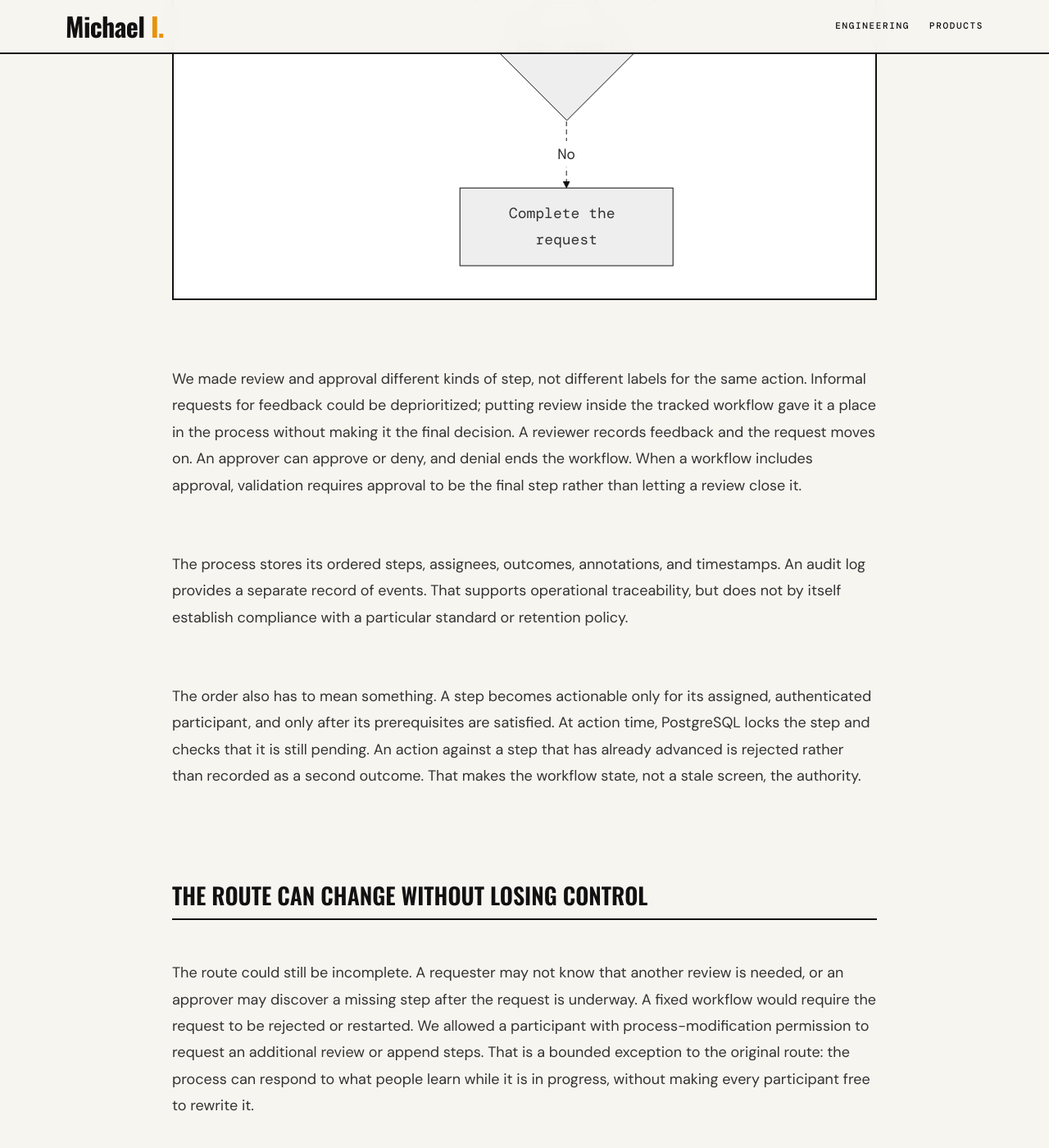
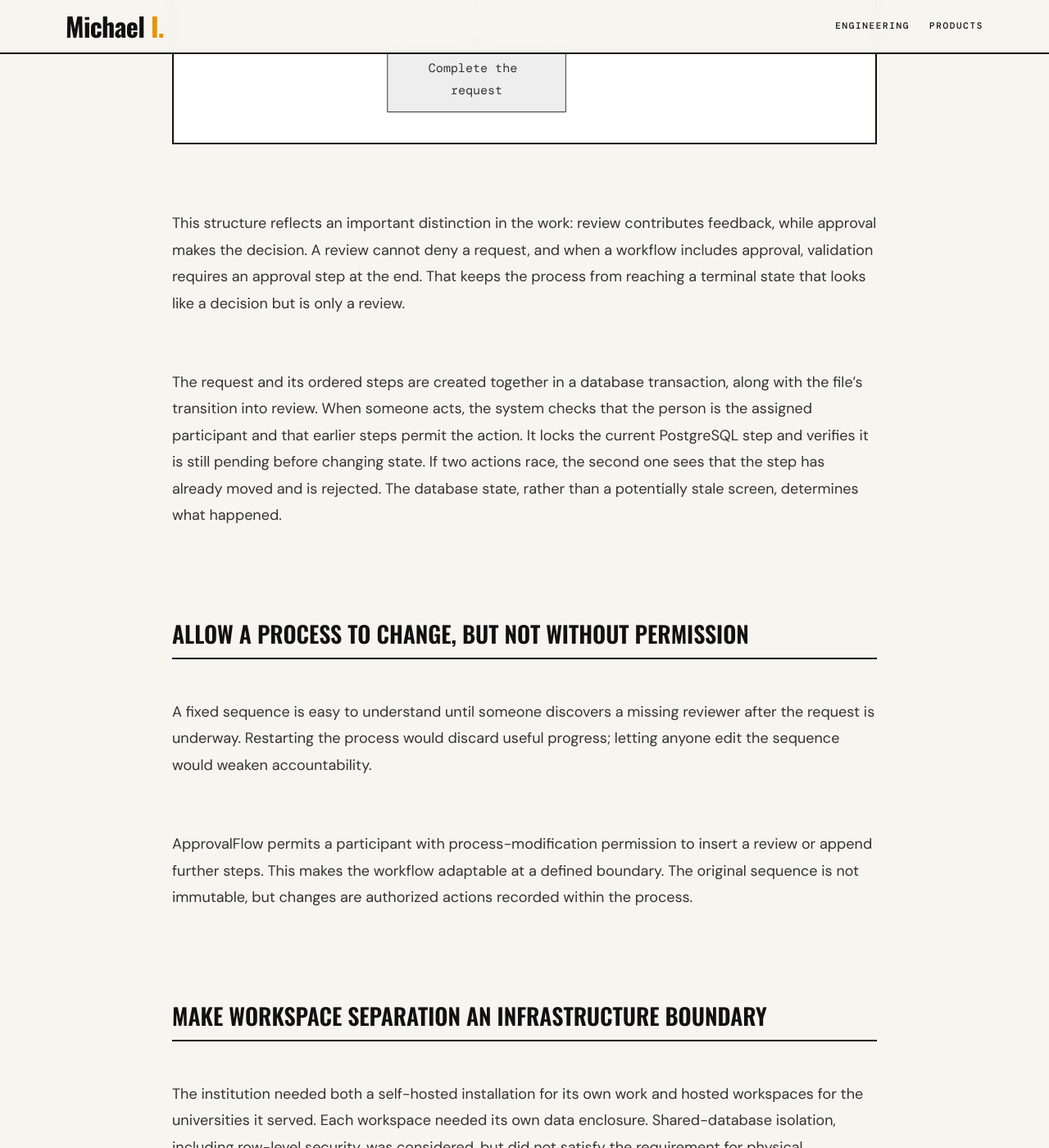
Before and after one commit to clrzr/clrzr.github.io, a Jekyll site: the page built from _case_studies/approvalflow.md, in a window 1280 px wide and 1400 px high, scrolled down 3284 px. Shown: the whole window at 82% size. Built offline with Jekyll 4.4.1, drawn with Linux system fonts in a browser that asks for light colours; some web fonts are replaced; some of the changed text lies outside the part shown.

Commit message:
Reframe ApprovalFlow around engineering decisions
Co-authored-by: Copilot App <223556219+Copilot@users.noreply.github.com>

````diff
--- a/_case_studies/approvalflow.md
+++ b/_case_studies/approvalflow.md
@@ -1,84 +1,89 @@
 ---
 layout: case-study
 title: "ApprovalFlow: Document Approval"
-description: "How a document request moves through review, approval, and an accountable decision."
+description: "How explicit workflow state, tenant isolation, and controlled file access support accountable document decisions."
 eyebrow: "ApprovalFlow / Document Workflow"
-headline: "From File"
-headline_em: "To Decision"
+headline: "Making Decisions"
+headline_em: "Traceable"
 permalink: /products/approvalflow/
 ---
 
-Every two weeks, I met with the client's technical lead for technical and design discussions. Those meetings were where we worked through how a document should move, who should be able to act, and what had to remain true across universities. ApprovalFlow was being shaped for a government institution serving universities. An ordinary user needed to get a document to a decision; the institution needed to see the sequence behind that decision, including who acted and when. Feedback could not be mistaken for approval, and the person starting a request might not know every step the document would need.
+ApprovalFlow had to make document decisions traceable without making workflows brittle. A request needed to preserve who acted and when, distinguish review from authorization, and still allow additional steps when a process proved incomplete. I worked through those constraints with the client's technical lead in recurring technical and design reviews, shaping the workflow rules and data boundaries around them.
 
-The destination was a decision the institution could trace: the file, the people who acted on it, the order of those actions, and the outcome.
+The engineering problem was to make the decision path explicit in the system, while allowing it to change in controlled ways.
 
 <figure class="case-image">
   <img src="/images/approvalflow.png" alt="ApprovalFlow sign-in screen" />
   <figcaption>ApprovalFlow sign-in screen</figcaption>
 </figure>
 
-## A request follows a defined path
+## Model approval as a sequence of state transitions
 
-An ordinary user could start from an eligible file and choose an existing, custom, or temporary workflow. Before a request began, the system checked access and workflow rules. Uploads were deduplicated by content hash. Duplicate uploads by the same owner were prevented, and workspace-wide blocking of identical content could be configured. A file already in a request could not quietly become several competing approval processes.
+ApprovalFlow represents a request as an approval record plus an ordered set of process steps. Each step has an assignee, type, outcome, and place in the sequence. Rather than treating every action as a generic status update, the system applies different transition rules to review and approval steps.
 
 ```mermaid
 flowchart TD
-    Start["User selects an eligible file and workflow"] --> Validate["Check access and workflow rules"]
-    Validate --> Route["Route the next step to its assigned participant"]
-    Route --> Type{"Review or approval?"}
-    Type -->|"Review"| Feedback["Record feedback"]
-    Type -->|"Approval"| Decision{"Approve?"}
-    Feedback --> Continue["Continue to the next step"]
-    Decision -->|"Approve"| Continue
-    Decision -->|"Deny"| Denied["End as denied"]
-    Continue --> More{"More steps?"}
-    More -->|"Yes"| Route
+    File["Eligible file and selected workflow"] --> Validate["Validate access and workflow"]
+    Validate --> Create["Create request, ordered steps, and file state in one transaction"]
+    Create --> Assignee["Route current step to its assigned participant"]
+    Assignee --> Action{"Review or approval?"}
+    Action -->|"Review"| Feedback["Record feedback and advance"]
+    Action -->|"Approval"| Decision{"Approve or deny"}
+    Decision -->|"Approve"| Advance["Advance to next step"]
+    Decision -->|"Deny"| Stop["Terminate request as denied"]
+    Feedback --> Advance
+    Advance --> More{"More steps?"}
+    More -->|"Yes"| Assignee
     More -->|"No"| Complete["Complete the request"]
 ```
 
-We made review and approval different kinds of step, not different labels for the same action. Informal requests for feedback could be deprioritized; putting review inside the tracked workflow gave it a place in the process without making it the final decision. A reviewer records feedback and the request moves on. An approver can approve or deny, and denial ends the workflow. When a workflow includes approval, validation requires approval to be the final step rather than letting a review close it.
+This structure reflects an important distinction in the work: review contributes feedback, while approval makes the decision. A review cannot deny a request, and when a workflow includes approval, validation requires an approval step at the end. That keeps the process from reaching a terminal state that looks like a decision but is only a review.
 
-The process stores its ordered steps, assignees, outcomes, annotations, and timestamps. An audit log provides a separate record of events. That supports operational traceability, but does not by itself establish compliance with a particular standard or retention policy.
+The request and its ordered steps are created together in a database transaction, along with the file's transition into review. When someone acts, the system checks that the person is the assigned participant and that earlier steps permit the action. It locks the current PostgreSQL step and verifies it is still pending before changing state. If two actions race, the second one sees that the step has already moved and is rejected. The database state, rather than a potentially stale screen, determines what happened.
 
-The order also has to mean something. A step becomes actionable only for its assigned, authenticated participant, and only after its prerequisites are satisfied. At action time, PostgreSQL locks the step and checks that it is still pending. An action against a step that has already advanced is rejected rather than recorded as a second outcome. That makes the workflow state, not a stale screen, the authority.
+## Allow a process to change, but not without permission
 
-## The route can change without losing control
+A fixed sequence is easy to understand until someone discovers a missing reviewer after the request is underway. Restarting the process would discard useful progress; letting anyone edit the sequence would weaken accountability.
 
-The route could still be incomplete. A requester may not know that another review is needed, or an approver may discover a missing step after the request is underway. A fixed workflow would require the request to be rejected or restarted. We allowed a participant with process-modification permission to request an additional review or append steps. That is a bounded exception to the original route: the process can respond to what people learn while it is in progress, without making every participant free to rewrite it.
+ApprovalFlow permits a participant with process-modification permission to insert a review or append further steps. This makes the workflow adaptable at a defined boundary. The original sequence is not immutable, but changes are authorized actions recorded within the process.
 
-## Access follows each person's responsibility
+## Make workspace separation an infrastructure boundary
 
-As the request moves, each person should see the work they are responsible for, not every file in the workspace. Ordinary users create requests; reviewers and approvers act on assigned steps; managers and auditors have reporting or oversight access. File access is checked through the user's session and relationship to the file or workflow, so a signed file link alone does not grant access.
+The institution needed both a self-hosted installation for its own work and hosted workspaces for the universities it served. Each workspace needed its own data enclosure. Shared-database isolation, including row-level security, was considered, but did not satisfy the requirement for physical separation.
 
-Dedicated Files and Steps workspaces show the relevant work. Activity records and in-app or email notifications keep participants informed as the request progresses.
-
-## Each workspace has its own data boundary
-
-The institution needed a self-hosted installation for its own work and hosted workspaces for the universities it served. Each workspace needed its own data enclosure. We considered shared-database isolation, including row-level security, but it did not meet the requirement for physical separation. We chose a separate PostgreSQL database per workspace.
-
-In the hosted service, a control plane resolves the workspace from the user's session and routes the request to its database. Identity changes across the control plane and tenant databases are coordinated with rollback and retries. This makes provisioning, routing, and identity synchronization more complex, but the number of universities was finite, so stronger separation mattered more than designing for sharding.
+The system therefore uses a control-plane database for workspace and authentication-routing information, and a separate PostgreSQL database for each workspace's operational data. In hosted mode, the control plane resolves the workspace from the user's session and routes the request to its database. In self-hosted mode, the installation requires one registered workspace.
 
 ```mermaid
 flowchart LR
-    subgraph Hosted["Hosted service"]
-        User["User session"] --> Control["Control plane resolves workspace"]
-        Control --> DB1["Workspace A: PostgreSQL database"]
-        Control --> DB2["Workspace B: PostgreSQL database"]
-    end
-    subgraph SelfHosted["Single-workspace self-hosted installation"]
+    Session["User session"] --> Control["Control plane resolves workspace"]
+    Control --> TenantA["Workspace A database"]
+    Control --> TenantB["Workspace B database"]
+    subgraph SelfHosted["Self-hosted deployment"]
         LocalUser["Local user"] --> App["ApprovalFlow"]
-        App --> LocalDB["Workspace PostgreSQL database"]
+        App --> LocalDB["Single workspace database"]
     end
 ```
 
-## The document stays usable in the process
+This boundary makes tenant provisioning, migrations, connection management, and identity synchronization more involved. Some identity updates use coordinated retries and rollback across the control plane and tenant databases. Other user-management paths do not use that centralized synchronization service, so the repository does not establish that every identity change is kept consistent. The architecture accepts operational complexity to keep workspace data separate, while identity synchronization remains an area where the implementation is not uniform.
 
-People needed to work with documents without leaving the approval flow. PDF and image files could be viewed in ApprovalFlow; Office documents needed editing as well, so we integrated ONLYOFFICE. It receives a JWT-signed, file-specific configuration, with editing explicitly controlled. Docker Compose deploys the application and ONLYOFFICE together. This keeps document work in the process, at the cost of operating an additional service.
+## Keep files usable without making a file link the authority
 
-Storage had to fit different operating environments too. Files can live on local storage or an S3-compatible service, with tenant-scoped paths and administrator-managed migration between targets. Supporting both makes storage more adaptable, but adds migration and operational work.
+Files live in local storage or an S3-compatible service behind a storage abstraction. Uploads are hashed for deduplication. Duplicate uploads by the same owner are prevented, and workspace-wide duplicate blocking can be configured. These checks happen in application code without a database uniqueness constraint, so simultaneous identical uploads can still race.
 
-## The process leaves evidence of how it moved
+The database record and stored bytes cannot be committed in one transaction. If database registration fails, the application attempts to remove the uploaded bytes. This cleanup is best-effort, rather than a distributed transaction across PostgreSQL and the storage service.
 
-Responsiveness was an internal performance measure, so a simple pending or complete status was not enough. Reports derive approval, rejection, and review status; completion duration; monthly throughput; weekday timing; and per-step service-target performance from recorded process steps. Managers can use these measures to examine the work, while auditors have a separate oversight role. The system reports what happened; it does not by itself prove that approval times improved or that a particular compliance standard was met.
+Documents also need to be read and, for Office formats, edited during the workflow. ApprovalFlow integrates ONLYOFFICE with a signed, file-specific configuration. The application still checks the user's session and relationship to the file when serving it; possessing a signed file token alone is not sufficient authorization. The trade-off is that document editing stays in the workflow, while the deployment must also operate an external document-editor service.
 
-ApprovalFlow therefore ends where the request began: with a document that needed a decision. It can pass through assigned review and approval steps, adapt when more scrutiny is needed, and finish with a recorded outcome. The same process keeps access tied to responsibility and data separated by workspace, while giving the institution evidence about how requests are handled.
+## Keep notifications outside the authoritative state change
+
+When a step advances, the system records the workflow change in PostgreSQL and schedules notifications separately. An outbox tracks notification work, with deterministic identifiers to make repeated inserts safe. Notification delivery is not the source of truth for approval state.
+
+The repository shows retry state for pending notifications, but does not establish a periodic worker that reliably replays every pending item. Email failures are logged. The implementation therefore supports retry-safe notification processing, but the available evidence does not justify describing delivery as guaranteed.
+
+## Report what the process did, not what it proves
+
+Because the request records its steps and timestamps, reports can derive approval, rejection, and review status, completion duration, monthly throughput, weekday timing, and per-step service-target performance. Managers can use these measures to examine the process.
+
+The system records and reports activity. The repository does not establish that approval times improved, that service targets were met in production, or that the audit log satisfies a particular compliance standard.
+
+ApprovalFlow's engineering center is the request state: an ordered, permissioned process whose transitions are checked and recorded. Separate workspace databases protect the data boundary; file and notification systems support the process without becoming its authority. Those choices reflect the institution's need for decisions that can be followed and reviewed, while preserving controlled flexibility when a document needs more scrutiny.
````
